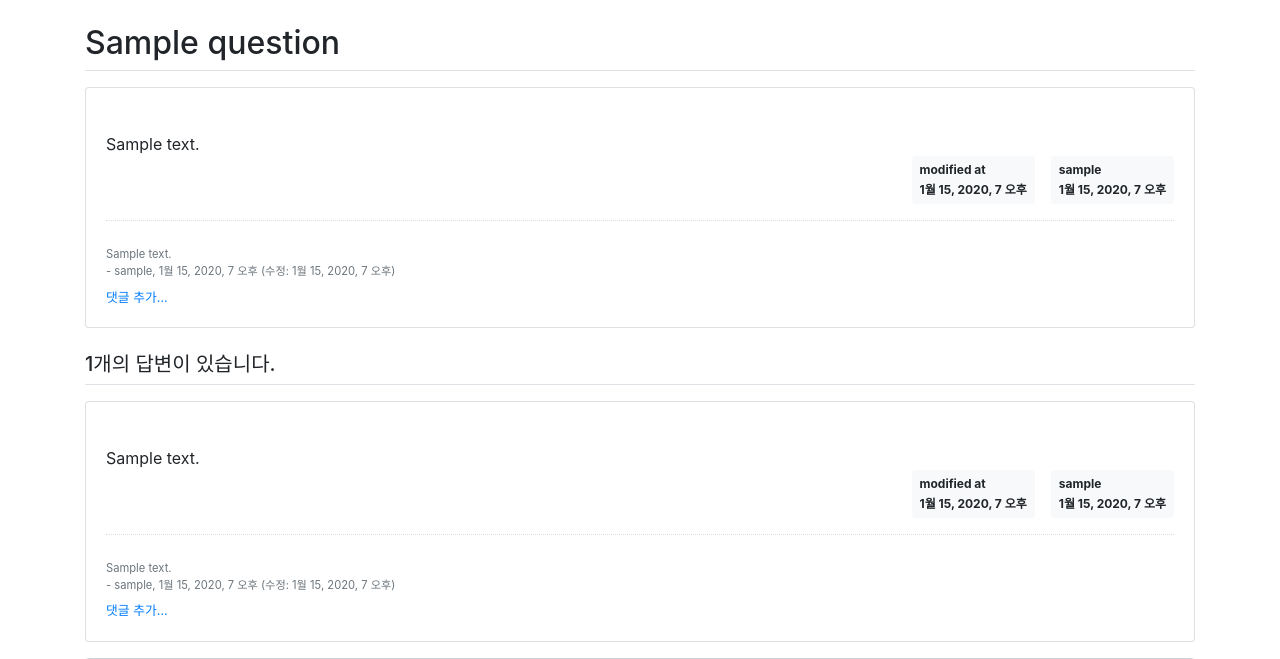
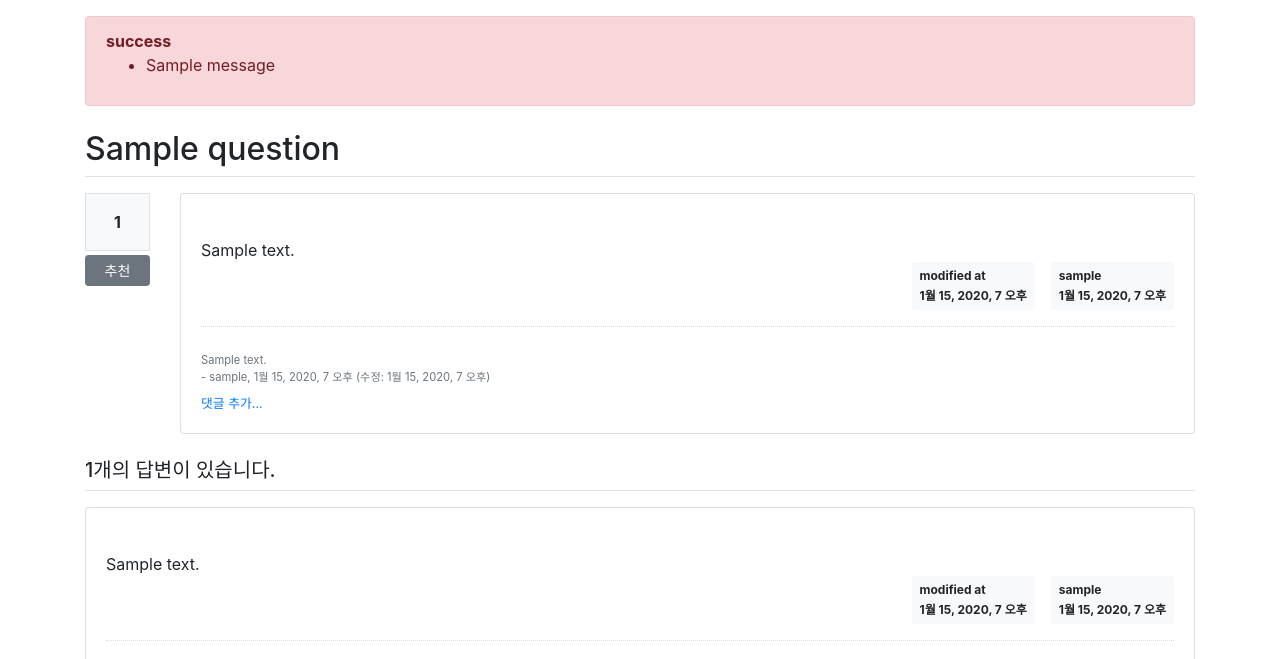
Before and after one commit to CaesiumY/jump-to-django, a Django app: page /pybo/1/ in a window 1280 px wide. Shown: the part 57-716 px from the top of the page. Run offline with Django 3.2, Linux system fonts and the light colour scheme; tables that the repository leaves empty hold one stand-in row (values such as "Sample post"); one stand-in notice (Sample message) is shown; some libraries are stand-ins or nearby versions.

Commit message:
feat: Add vote question

```diff
--- a/pybo/models.py
+++ b/pybo/models.py
@@ -8,7 +8,9 @@ class Question(models.Model):
     content = models.TextField()
     create_date = models.DateTimeField()
     modify_date = models.DateTimeField(null=True, blank=True)
-    author = models.ForeignKey(User, on_delete=models.CASCADE)
+    author = models.ForeignKey(User, on_delete=models.CASCADE, related_name='author_question')
+
+    voter = models.ManyToManyField(User, related_name='voter_question')
 
     def __str__(self):
         return self.subject
@@ -18,7 +20,9 @@ class Answer(models.Model):
     content = models.TextField()
     create_date = models.DateTimeField()
     modify_date = models.DateTimeField(null=True, blank=True)
-    author = models.ForeignKey(User, on_delete=models.CASCADE)
+    author = models.ForeignKey(User, on_delete=models.CASCADE, related_name='author_answer')
+
+    voter = models.ManyToManyField(User, related_name='voter_answer')
 
 
 class Comment(models.Model):
--- a/pybo/urls.py
+++ b/pybo/urls.py
@@ -14,7 +14,7 @@ Including another URLconf
     2. Add a URL to urlpatterns:  path('blog/', include('blog.urls'))
 """
 from django.urls import path
-from .views import base_views, question_views, answer_views, comment_views
+from .views import base_views, question_views, answer_views, comment_views, vote_views
 
 app_name = 'pybo'
 
@@ -36,4 +36,6 @@ urlpatterns = [
     path('comment/create/answer/<int:answer_id>', comment_views.comment_create_answer, name='comment_create_answer'),
     path('comment/modify/answer/<int:comment_id>', comment_views.comment_modify_answer, name='comment_modify_answer'),
     path('comment/delete/answer/<int:comment_id>', comment_views.comment_delete_answer, name='comment_delete_answer'),
+
+    path('vote/question/<int:question_id>', vote_views.vote_question, name='vote_question'),
 ]
--- a/templates/pybo/question_detail.html
+++ b/templates/pybo/question_detail.html
@@ -1,7 +1,31 @@
 {% extends 'base.html' %} {% block content %}
 <div class="container my-3">
+  {% if messages %}
+  <div class="alert alert-danger my-3" role="alert">
+    {% for message in messages %}
+    <strong>{{ message.tags }}</strong>
+    <ul>
+      <li>{{ message.message }}</li>
+    </ul>
+    {% endfor %}
+  </div>
+  {% endif %}
   <h2 class="border-bottom py-2">{{ question.subject }}</h2>
-  <div class="card my-3">
+  <div class="row my-3">
+    <div class="col-1">
+      <div class="bg-light text-center p-3 border font-weight-bolder mb-1">
+        {{ question.voter.count }}
+      </div>
+      <a
+        href="#"
+        class="recommend btn btn-sm btn-secondary btn-block my-1"
+        data-uri="{% url 'pybo:vote_question' question.id  %}"
+      >
+        추천
+      </a>
+    </div>
+    <div class="col-11">
+      <div class="card">
         <div class="card-body">
           <div class="card-text" style="white-space: pre-line;">
             {{ question.content }}
@@ -72,6 +96,8 @@
             <a href="{% url 'pybo:comment_create_question' question.id %}" class="small">
               댓글 추가...
             </a>
+          </div>
+        </div>
       </div>
     </div>
   </div>
@@ -185,13 +211,17 @@
 {% block script %}
 <script type="text/javascript">
   const deleteBtn = document.querySelectorAll('.delete');
+  const recommendBtn = document.querySelectorAll('.recommend');
 
   const onClick = (e) => {
-    if(confirm("정말로 삭제하시겠습니까?")) {
+    const target = e.target.innerText;
+    if(confirm(`정말로 ${target}하시겠습니까?`)) {
       location.href = e.target.dataset.uri;
     }
   }
 
   deleteBtn.forEach(btn => btn.addEventListener('click', onClick));
+  recommendBtn.forEach(btn => btn.addEventListener('click', onClick));
+
 </script>
 {% endblock %}
```
Also changed, not shown: pybo/views/vote_views.py (added, +16 -0 lines), pybo/migrations/0010_question_voter.py (added), pybo/migrations/0011_auto_20200822_1805.py (added). Lines whose indentation alone changed are shown as unchanged.
